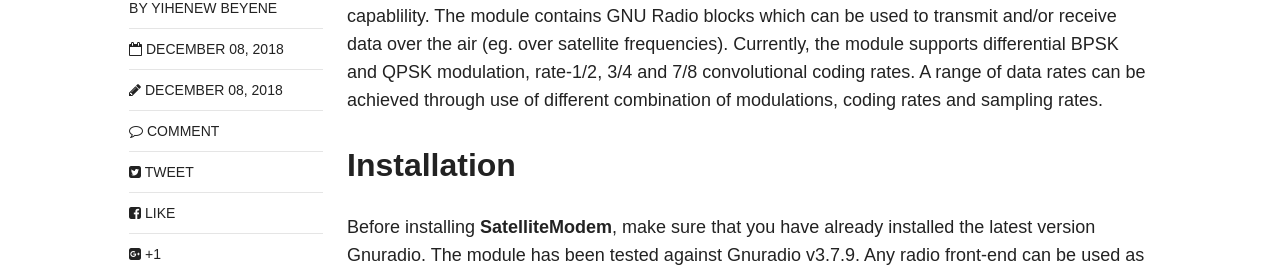
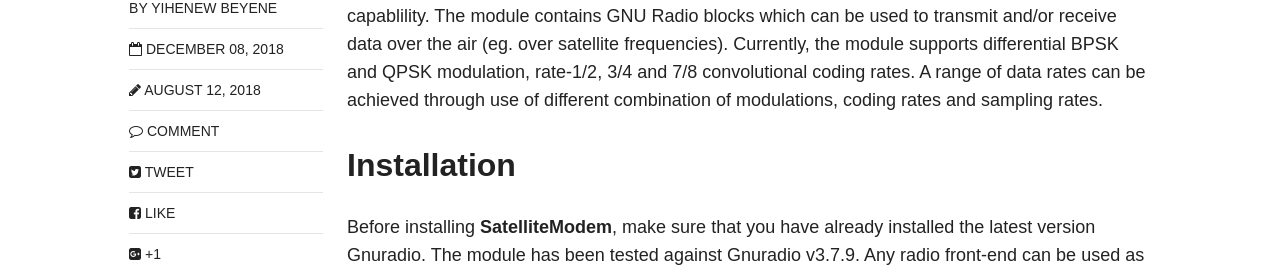
Before and after one commit to ydagne/gh-pages, a Jekyll site: the page built from _posts/blog/2018-12-08-gr-SatelliteModem.md, in a window 1280 px wide and 900 px high. Shown: the part 430-702 px from the top of the window. Built offline with Jekyll 4.4.1, drawn with Linux system fonts in a browser that asks for light colours; nearby versions of some CDN libraries; comment, search, counter and statistics services are not loaded; part of the change alters nothing that is shown.

```diff
--- a/_posts/blog/2018-12-08-gr-SatelliteModem.md
+++ b/_posts/blog/2018-12-08-gr-SatelliteModem.md
@@ -6,7 +6,7 @@ categories: blog
 tags: [sdr, c++, python]
 comments: true
 share: true
-modified: 2018-12-08T12:45:50-04:00
+modified: 2018-08-12T12:46:50-04:00
 link: https://github.com/ydagne/gr-SatelliteModem
 ---
 
```
